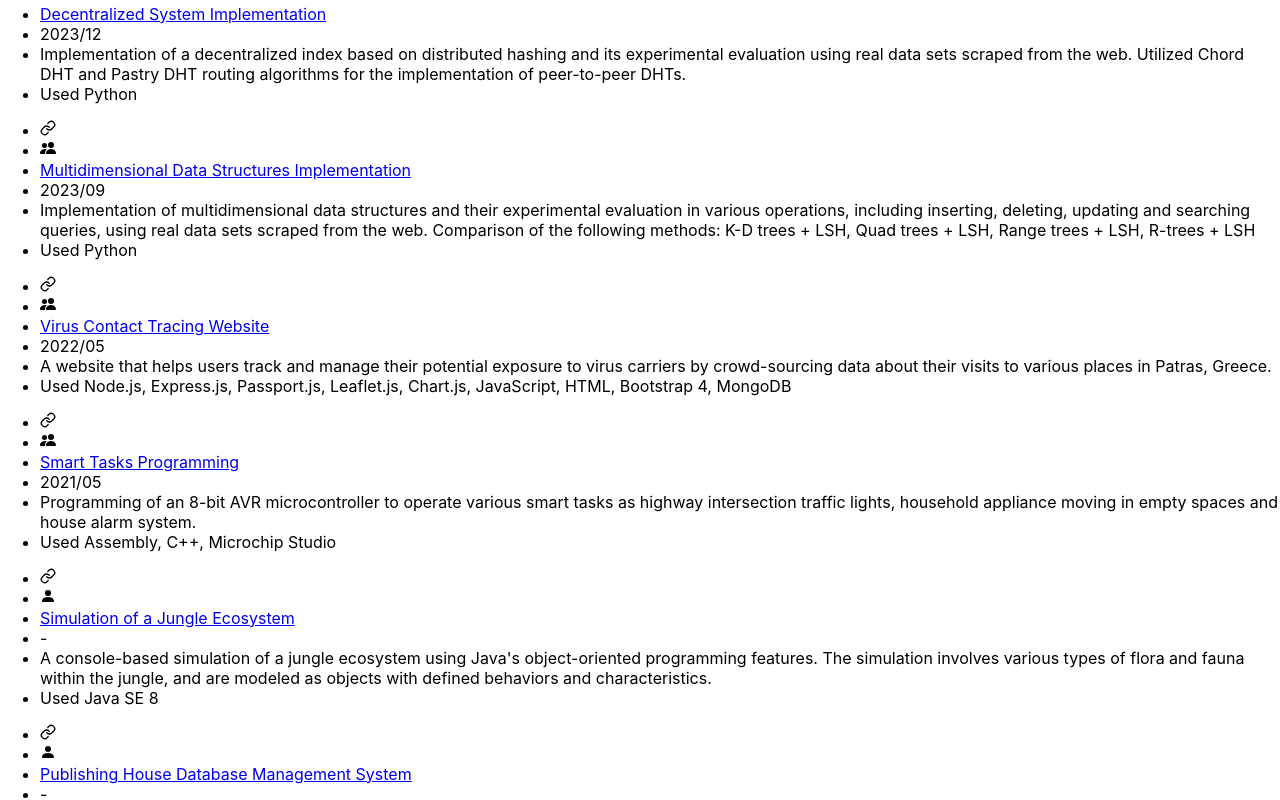
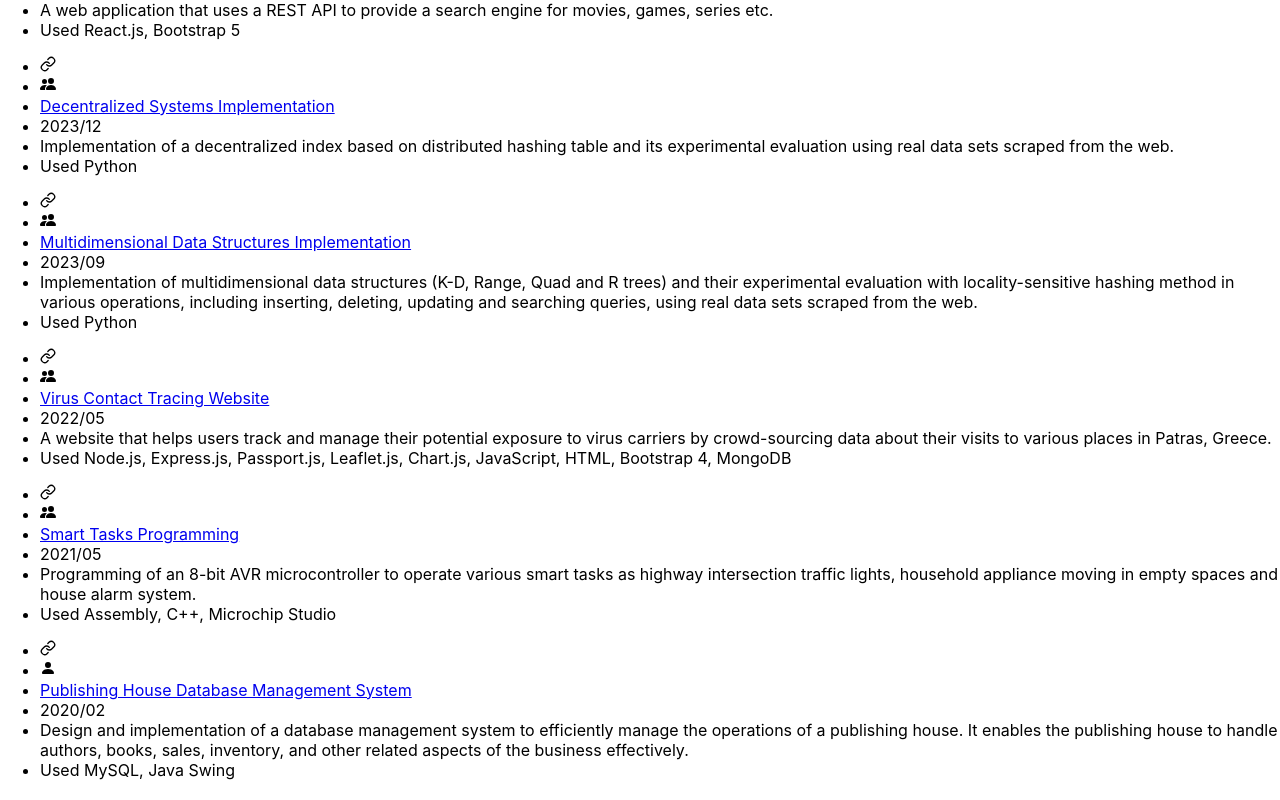
Before and after one commit to manosmin/manosmin.github.io, a React (Create React App) app: page / in a window 1280 px wide. Shown: the part 1821-2621 px from the top of the page. Built offline with nearby package versions, Linux system fonts and the light colour scheme.

Commit message:
changed projects

```diff
--- a/src/components/Education.js
+++ b/src/components/Education.js
@@ -41,6 +41,9 @@ const Education = () => {
           <p className="italic inline">
           (Integration of a data-driven methodology named "process mining" on a liqueur production system in order to reveal, analyze and find ways to improve the production process)
           </p></li>
+          <li><p className="inline font-medium" >Coursework: </p> <p className="inline">Logic Design, Computer Architecture, Circuit Design, Digital Electronics, Microprocessors, Signal
+Processing, Computer Networking, Shell Scripting, Object Oriented Programming, Data Structures, Numerical
+Analysis, Database Systems, Distributed Systems</p></li>
           </ul>
         </div>
     </div>
--- a/src/components/Projects.js
+++ b/src/components/Projects.js
@@ -39,9 +39,9 @@ function Projects() {
     }
 
     const ProjectInfo4 = {
-      Title: 'Decentralized System Implementation',
+      Title: 'Decentralized Systems Implementation',
       Used: 'Python',
-      Description: 'Implementation of a decentralized index based on distributed hashing and its experimental evaluation using real data sets scraped from the web. Utilized Chord DHT and Pastry DHT routing algorithms for the implementation of peer-to-peer DHTs.',
+      Description: 'Implementation of a decentralized index based on distributed hashing table and its experimental evaluation using real data sets scraped from the web.',
       Link: 'https://github.com/el-maestro78/Decentralized-Systems-Technologies',
       Date: '2023/12',
       Team: 'Yes'
@@ -50,27 +50,19 @@ function Projects() {
     const ProjectInfo5 = {
       Title: 'Multidimensional Data Structures Implementation',
       Used: 'Python',
-      Description: 'Implementation of multidimensional data structures and their experimental evaluation in various operations, including inserting, deleting, updating and searching queries, using real data sets scraped from the web. Comparison of the following methods: K-D trees + LSH, Quad trees + LSH, Range trees + LSH, R-trees + LSH',
+      Description: 'Implementation of multidimensional data structures (K-D, Range, Quad and R trees) and their experimental evaluation with locality-sensitive hashing method in various operations, including inserting, deleting, updating and searching queries, using real data sets scraped from the web.',
       Link: 'https://github.com/el-maestro78/Decentralized-Systems-Technologies',
       Date: '2023/09',
       Team: 'Yes'
     }
 
-    const ProjectInfo6 = {
-      Title: 'Simulation of a Jungle Ecosystem',
-      Used: 'Java SE 8',
-      Description: 'A console-based simulation of a jungle ecosystem using Java\'s object-oriented programming features. The simulation involves various types of flora and fauna within the jungle, and are modeled as objects with defined behaviors and characteristics.',
-      Link: 'https://github.com/manosmin/ceid-oop',
-      Date: '-',
-      Team: 'No'
-    }
 
     const ProjectInfo7 = {
       Title: 'Publishing House Database Management System',
-      Used: 'SQL, Java Swing',
-      Description: 'Design and implementation of a MySQL database system to efficiently manage the operations of a publishing house. It enables the publishing house to handle authors, books, sales, inventory, and other related aspects of their business effectively.',
+      Used: 'MySQL, Java Swing',
+      Description: 'Design and implementation of a database management system to efficiently manage the operations of a publishing house. It enables the publishing house to handle authors, books, sales, inventory, and other related aspects of the business effectively.',
       Link: 'https://github.com/manosmin/ceid-dblab',
-      Date: '-',
+      Date: '2020/02',
       Team: 'No'
     }
 
@@ -83,7 +75,7 @@ function Projects() {
       Team: 'Yes'
     }
 
-    const Projects = [ProjectInfo3, ProjectInfo2, ProjectInfo1, ProjectInfo4, ProjectInfo5, ProjectInfo8, ProjectInfo6, ProjectInfo7]
+    const Projects = [ProjectInfo3, ProjectInfo2, ProjectInfo1, ProjectInfo4, ProjectInfo5, ProjectInfo8, ProjectInfo7]
 
   return (
     <div id="projects" className='bg-gray-200 text-gray-900 dark:bg-gray-900 dark:text-gray-200 p-10 py-48'>
```
